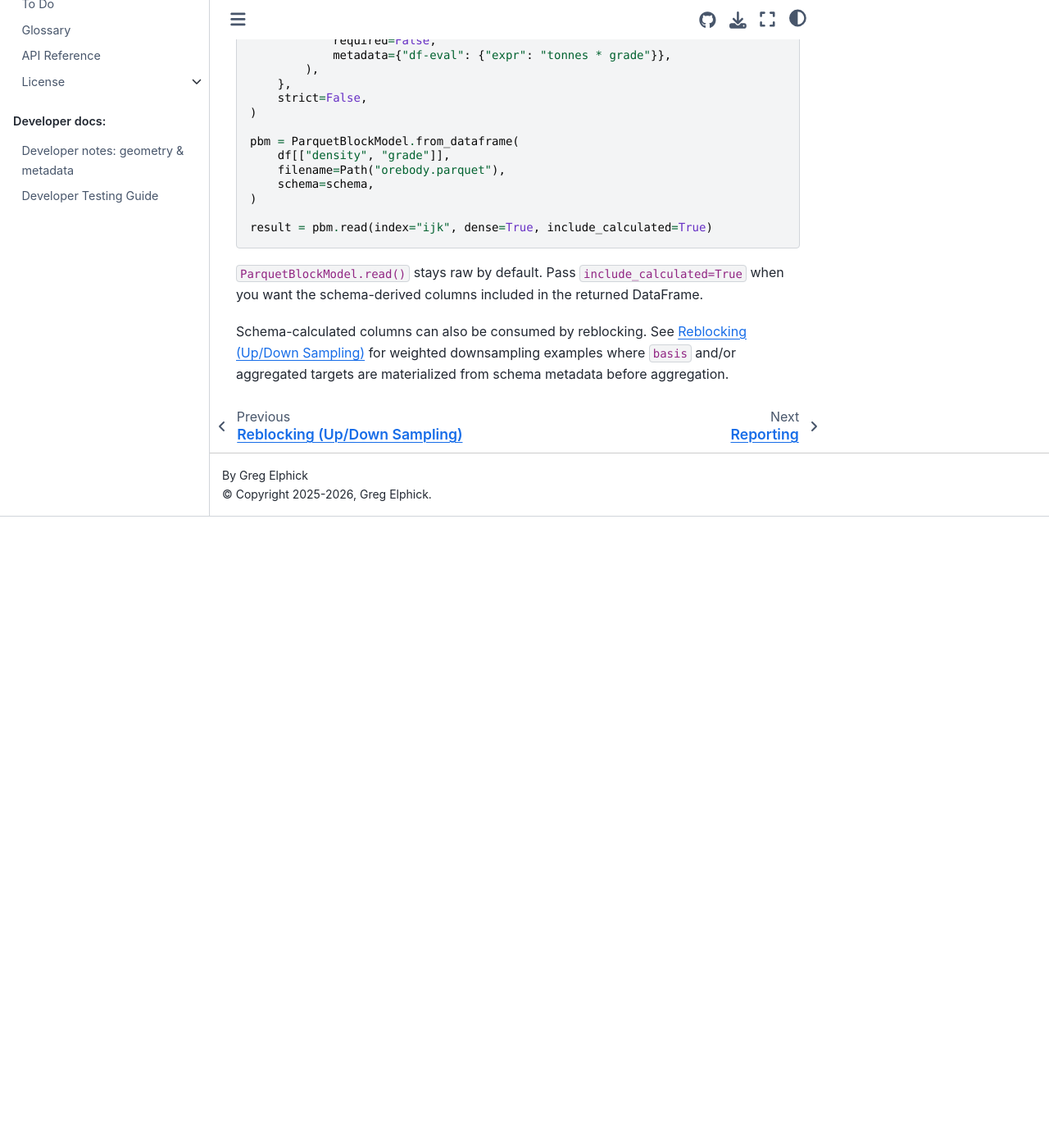
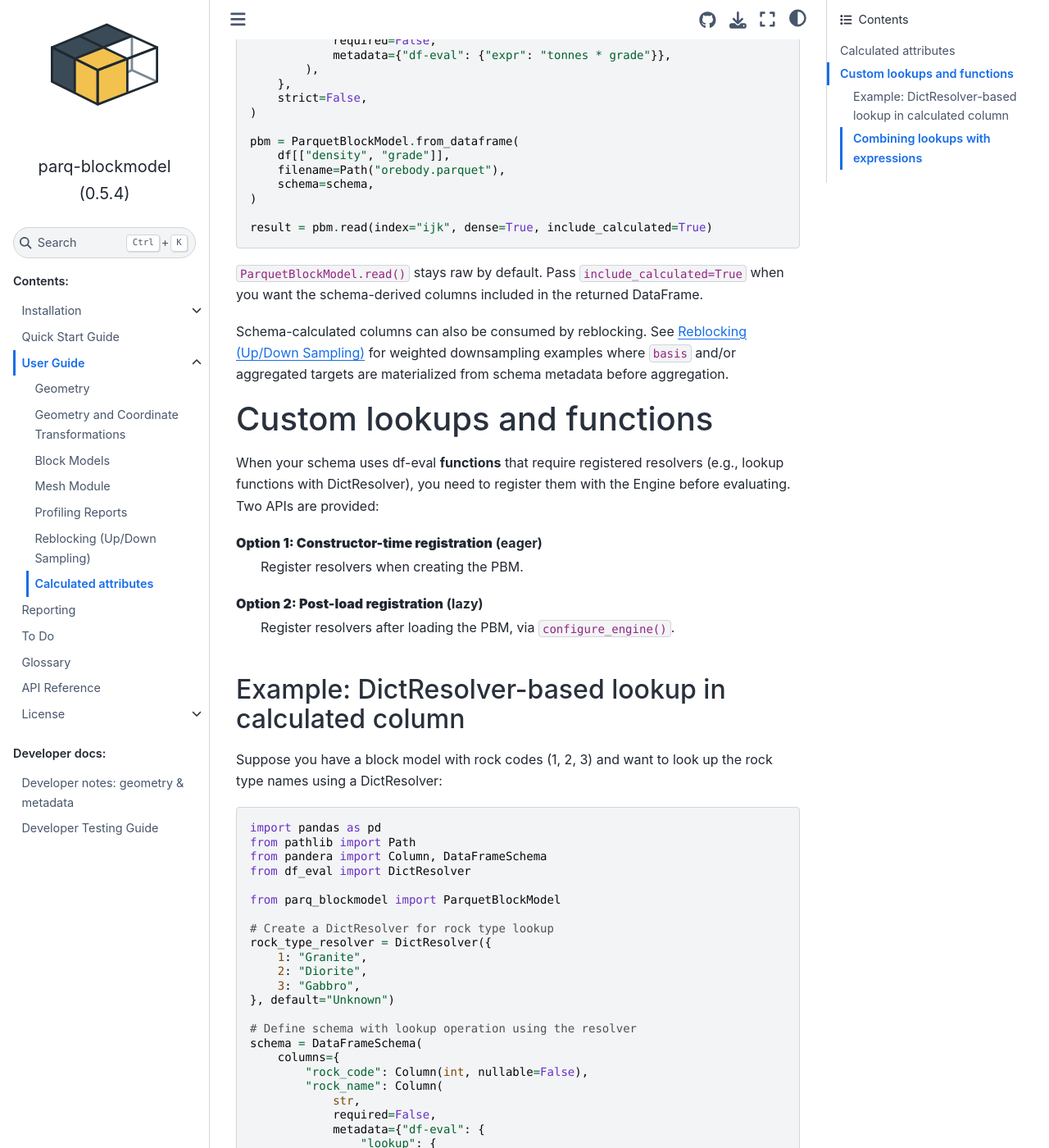
Before and after one commit to elphick/parq-blockmodel, a Sphinx documentation site: the page built from docs/user_guide/07_calculated_attributes.rst, in a window 1280 px wide and 1400 px high, scrolled down 970 px. Shown: the whole window at 82% size. Built offline with Sphinx 7.4.7 and the Sphinx Book theme 1.1.4, drawn with Linux system fonts in a browser that asks for light colours; pages that are not in the unit, such as notebooks, are missing from menus; before the commit the page ends 1600 px from its top, so only the background shows below that; some of the changed text lies outside the part shown.

Commit message:
closes #57 - added evaluation engine registration with docs, tests and new example

```diff
--- a/docs/user_guide/07_calculated_attributes.rst
+++ b/docs/user_guide/07_calculated_attributes.rst
@@ -72,3 +72,161 @@ the returned DataFrame.
 Schema-calculated columns can also be consumed by reblocking. See
 :doc:`06_reblocking` for weighted downsampling examples where ``basis`` and/or
 aggregated targets are materialized from schema metadata before aggregation.
+
+Custom lookups and functions
+=============================
+
+When your schema uses df-eval **functions** that require registered resolvers
+(e.g., lookup functions with DictResolver), you need to register them with the
+Engine before evaluating. Two APIs are provided:
+
+**Option 1: Constructor-time registration** (eager)
+   Register resolvers when creating the PBM.
+
+**Option 2: Post-load registration** (lazy)
+   Register resolvers after loading the PBM, via ``configure_engine()``.
+
+Example: DictResolver-based lookup in calculated column
+---------------------------------------------------------
+
+Suppose you have a block model with rock codes (1, 2, 3) and want to look up
+the rock type names using a DictResolver:
+
+.. code-block:: python
+
+    import pandas as pd
+    from pathlib import Path
+    from pandera import Column, DataFrameSchema
+    from df_eval import DictResolver
+
+    from parq_blockmodel import ParquetBlockModel
+
+    # Create a DictResolver for rock type lookup
+    rock_type_resolver = DictResolver({
+        1: "Granite",
+        2: "Diorite",
+        3: "Gabbro",
+    }, default="Unknown")
+
+    # Define schema with lookup operation using the resolver
+    schema = DataFrameSchema(
+        columns={
+            "rock_code": Column(int, nullable=False),
+            "rock_name": Column(
+                str,
+                required=False,
+                metadata={"df-eval": {
+                    "lookup": {
+                        "resolver": "rock_type",
+                        "key": "rock_code",
+                        "on_missing": "default"
+                    }
+                }},
+            ),
+        },
+        strict=False,
+    )
+
+**Approach 1: Register at construction**
+
+.. code-block:: python
+
+    def setup_engine(engine):
+        engine.register_resolver("rock_type", rock_type_resolver)
+        return engine
+
+    pbm = ParquetBlockModel.from_parquet(
+        Path("model.pbm"),
+        schema=schema,
+        engine_initializer=setup_engine,  # ← Register here
+    )
+
+    result = pbm.read(columns=["rock_code", "rock_name"], dense=True)
+
+**Approach 2: Register after loading**
+
+.. code-block:: python
+
+    pbm = ParquetBlockModel.from_parquet(
+        Path("model.pbm"),
+        schema=schema,
+    )
+
+    # Configure engine before reading calculated columns
+    pbm.configure_engine(setup_engine)
+
+    result = pbm.read(columns=["rock_code", "rock_name"], dense=True)
+
+Combining lookups with expressions
+-----------------------------------
+
+You can combine lookup functions with other calculated columns. For example:
+
+.. code-block:: python
+
+    density_class_resolver = DictResolver({
+        2.0: "Low",
+        2.5: "Medium",
+        3.0: "High",
+    }, default="Unknown")
+
+    schema = DataFrameSchema(
+        columns={
+            "density": Column(float, nullable=False),
+            "rock_code": Column(int, nullable=False),
+            # Calculated column 1: simple expression
+            "tonnes": Column(
+                float,
+                required=False,
+                metadata={"df-eval": {"expr": "density * volume"}},
+            ),
+     # Calculated column 2: lookup using rock_code
+            "rock_name": Column(
+               str,
+               required=False,
+               metadata={"df-eval": {
+                   "lookup": {
+                       "resolver": "rock_type",
+                       "key": "rock_code",
+                       "on_missing": "default"
+                   }
+               }},
+            ),
+            # Calculated column 3: lookup using density
+            "density_class": Column(
+               str,
+               required=False,
+               metadata={"df-eval": {
+                   "lookup": {
+                       "resolver": "density_class",
+                       "key": "density",
+                       "on_missing": "default"
+                   }
+               }},
+            ),
+        },
+        strict=False,
+    )
+
+    def setup_engine(engine):
+        engine.register_resolver("rock_type", rock_type_resolver)
+        engine.register_resolver("density_class", density_class_resolver)
+        return engine
+
+    pbm = ParquetBlockModel.from_dataframe(
+        df[["density", "rock_code"]],
+        filename=Path("model.parquet"),
+        schema=schema,
+        engine_initializer=setup_engine,
+    )
+
+    # Read multiple calculated columns at once
+    result = pbm.read(
+        columns=["tonnes", "rock_name", "density_class"],
+        index="ijk",
+        dense=True,
+    )
+
+See `the custom lookup example <../auto_examples/12_calculated_with_custom_lookups.html>`_ for a complete working demonstration.
+
+For further details on custom resolvers and functions, refer to the `df-eval documentation <https://elphick.github.io/df-eval/index.html>`_.
--- a/pyproject.toml
+++ b/pyproject.toml
@@ -1,6 +1,6 @@
 [project]
 name = "parq-blockmodel"
-version = "0.5.3"
+version = "0.5.4"
 description = "A Python package for efficient storage, manipulation, and analysis of mining block models using Parquet files."
 authors = [
     { name = "Greg", email = "11791585+elphick@users.noreply.github.com" }
```
Also changed, not shown: README.md (+2 -1 lines), 2 other files.
